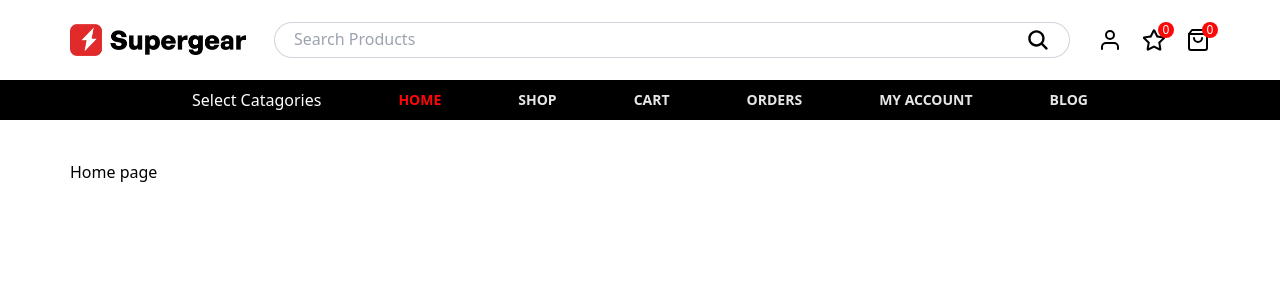
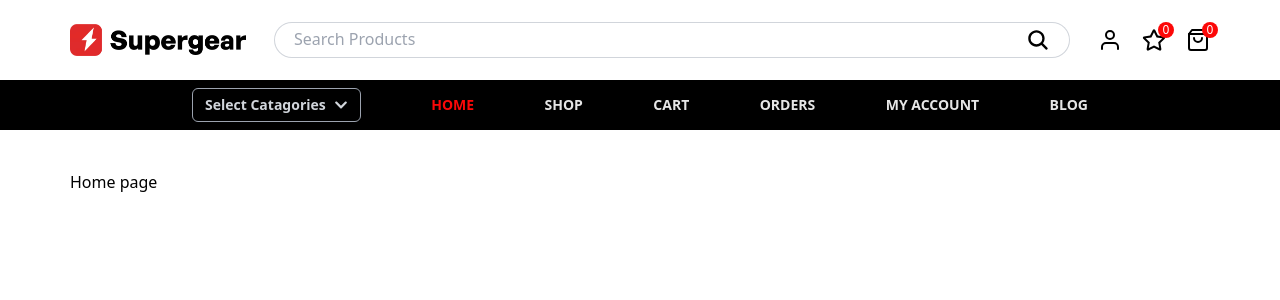
Before and after one commit to M-Shourav/supergear, a React (Vite) app: page / in a window 1280 px wide. Shown: the top 300 px of the page. Built offline with nearby package versions, Linux system fonts and the light colour scheme.

Commit message:
select commit

```diff
--- a/package.json
+++ b/package.json
@@ -10,6 +10,7 @@
     "preview": "vite preview"
   },
   "dependencies": {
+    "@headlessui/react": "^2.1.2",
     "react": "^18.3.1",
     "react-dom": "^18.3.1",
     "react-icons": "^5.3.0",
--- a/src/ui/Header.tsx
+++ b/src/ui/Header.tsx
@@ -3,9 +3,16 @@ import { logo } from "../assets";
 import Container from "./Components/Container";
 import { IoClose, IoSearch } from "react-icons/io5";
 import { FiShoppingBag, FiUser } from "react-icons/fi";
-import { FaRegStar } from "react-icons/fa";
+import { FaChevronDown, FaRegStar } from "react-icons/fa";
 import { Link, useLocation } from "react-router-dom";
 import { BottomHeader } from "../constants";
+import {
+  Menu,
+  MenuButton,
+  MenuItem,
+  MenuItems,
+  Transition,
+} from "@headlessui/react";
 
 const Header = () => {
   const [SearchText, setSearchText] = useState("");
@@ -73,7 +80,35 @@ const Header = () => {
       </div>
       <div className="w-full bg-black text-white">
         <Container className="max-w-4xl py-2 flex items-center justify-between gap-5">
-          <p>Select Catagories</p>
+          <Menu>
+            <MenuButton
+              className="inline-flex items-center gap-2 text-sm font-semibold border border-gray-400 rounded-md px-3 py-1.5
+            text-gray-300 hover:text-whiteText hover:border-white duration-200"
+            >
+              Select Catagories <FaChevronDown />
+            </MenuButton>
+            <Transition>
+              <MenuItems
+                anchor="bottom end"
+                className="w-52 origin-top-right rounded-xl border
+                 border-white/5 bg-darkText p-1 text-sm/6 text-gray-300
+                 transition duration-100 ease-out [--anchor-gap:var(--spacing-1)]
+                 focus:outline-none hover:text-whiteText z-50"
+              >
+                <MenuItem>
+                  <Link
+                    to={"/"}
+                    className="w-full flex items-center gap-2 px-3 py-2
+                     data-[focus]:bg-white/20 rounded-lg tracking-wide"
+                  >
+                    <p>images</p>
+                    TV & Audio
+                  </Link>
+                </MenuItem>
+              </MenuItems>
+            </Transition>
+          </Menu>
+
           {BottomHeader?.map(({ title, link }) => (
             <Link
               to={link}
```
Also changed, not shown: 2 other files (tests, documents, lock files or other folders).
